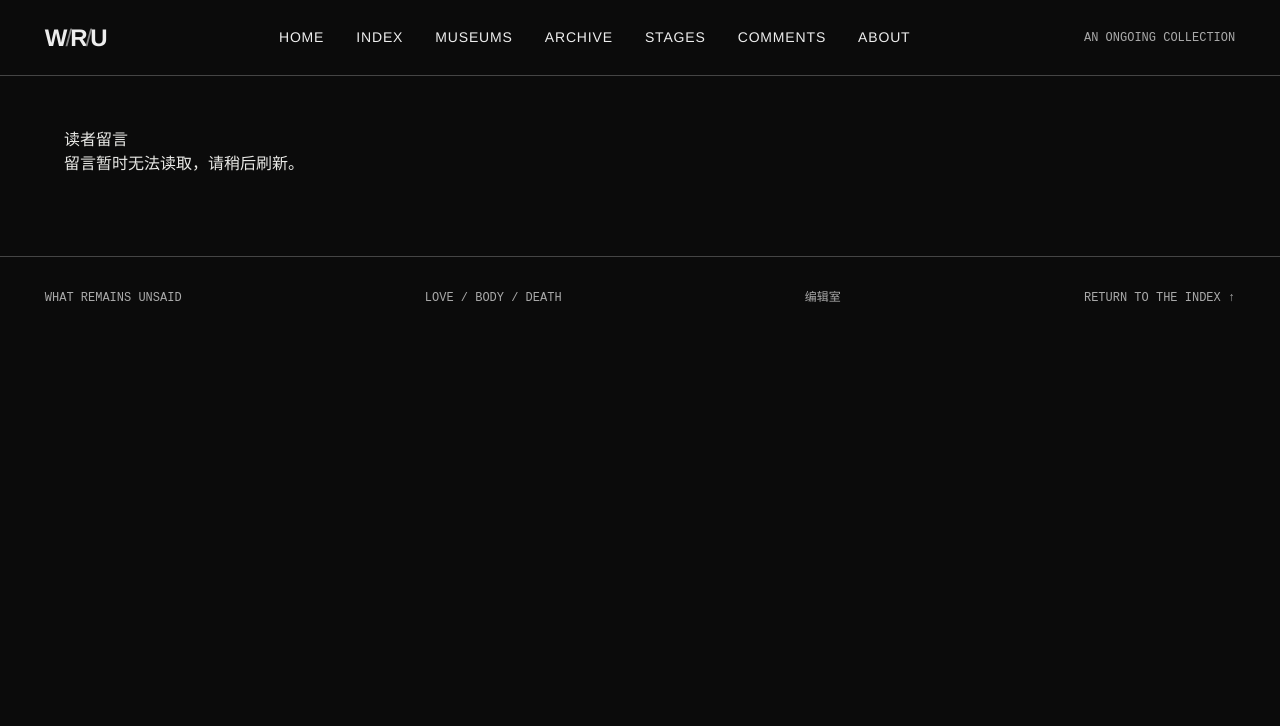
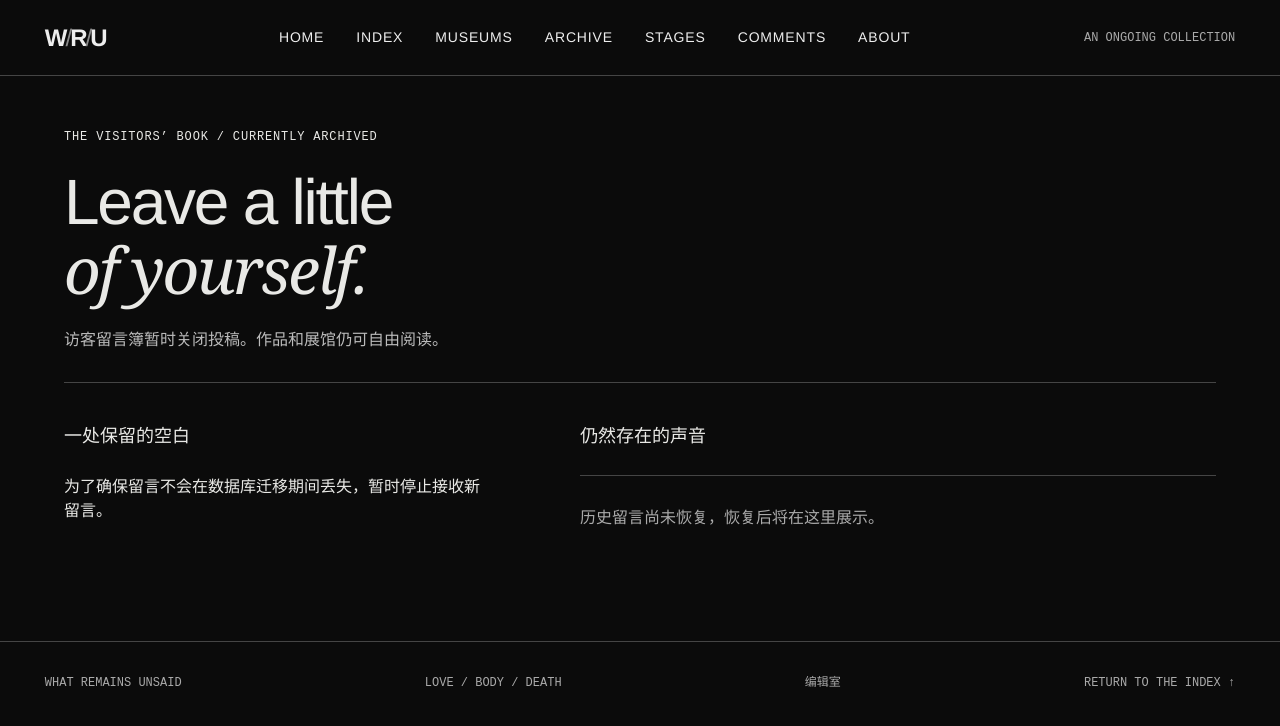
Before and after one commit to Kayven-Museum/Kayven-Museum, a Next.js app: page /comments in a window 1280 px wide. Shown: the top 726 px of the page. Built offline with nearby package versions, Linux system fonts and the light colour scheme.

Commit message:
Make visitor book explicitly read-only during offline collection fallback

```diff
--- a/app/comments/page.tsx
+++ b/app/comments/page.tsx
@@ -1,10 +1,3 @@
 import {SiteShell} from '@/src/components/Museum';
-import {CommentEntry,CommentForm,CommentPages} from '@/src/components/Comments';
-import {listComments,pageNumber} from '@/src/server/comments';
-export const dynamic='force-dynamic';
-export const metadata={title:'Comments · What Remains Unsaid',description:'读者留言与 Kayven 的回复。'};
-export default async function Comments({searchParams}:{searchParams:Promise<{page?:string;sent?:string}>}){
- const q=await searchParams,page=pageNumber(q.page);let result;
- try{result=await listComments(page);}catch(error){console.error(error);return <SiteShell><section className="comments-page"><h1>读者留言</h1><p>留言暂时无法读取，请稍后刷新。</p></section></SiteShell>;}
- return <SiteShell><section className="comments-page"><header className="comments-heading"><p className="micro">THE VISITORS’ BOOK</p><h1>Leave a little<br/><em>of yourself.</em></h1><p>读者留言 <span>／</span> 在离开之前，留下几句话。</p></header>{q.sent==='1'&&<p className="comment-notice" role="status">留言已公开，谢谢你留下的文字。</p>}<div className="comments-layout"><aside><h2>写一则留言</h2><CommentForm/></aside><section className="comment-stream" aria-label="公开留言"><h2>留在这里的声音</h2>{result.comments.length?result.comments.map(c=><CommentEntry key={c.id} comment={c}/>):<p className="comment-empty">{page>1?'这一页还没有留言。':'这里还很安静。你可以留下第一则留言。'}</p>}<CommentPages page={page} more={result.more}/></section></div></section></SiteShell>;
-}
+export const metadata={title:'Comments · What Remains Unsaid',description:'文学博物馆访客留言簿（暂时只读）。'};
+export default function Comments(){return <SiteShell><section className="comments-page"><header className="comments-heading"><p className="micro">THE VISITORS’ BOOK / CURRENTLY ARCHIVED</p><h1>Leave a little<br/><em>of yourself.</em></h1><p>访客留言簿暂时关闭投稿。作品和展馆仍可自由阅读。</p></header><div className="comments-layout"><aside><h2>一处保留的空白</h2><p>为了确保留言不会在数据库迁移期间丢失，暂时停止接收新留言。</p></aside><section className="comment-stream" aria-label="留言簿状态"><h2>仍然存在的声音</h2><p className="comment-empty">历史留言尚未恢复，恢复后将在这里展示。</p></section></div></section></SiteShell>}
```
